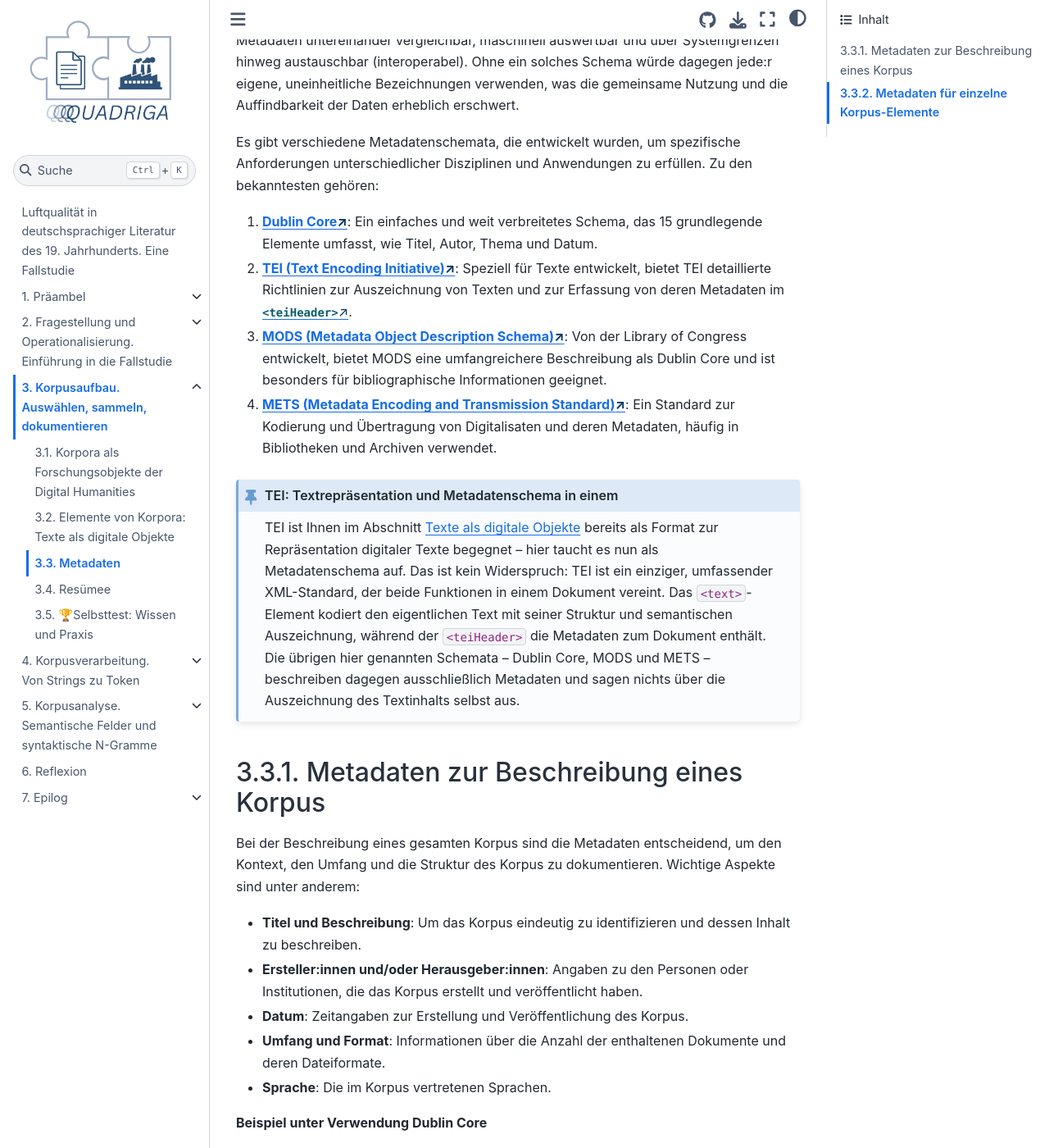
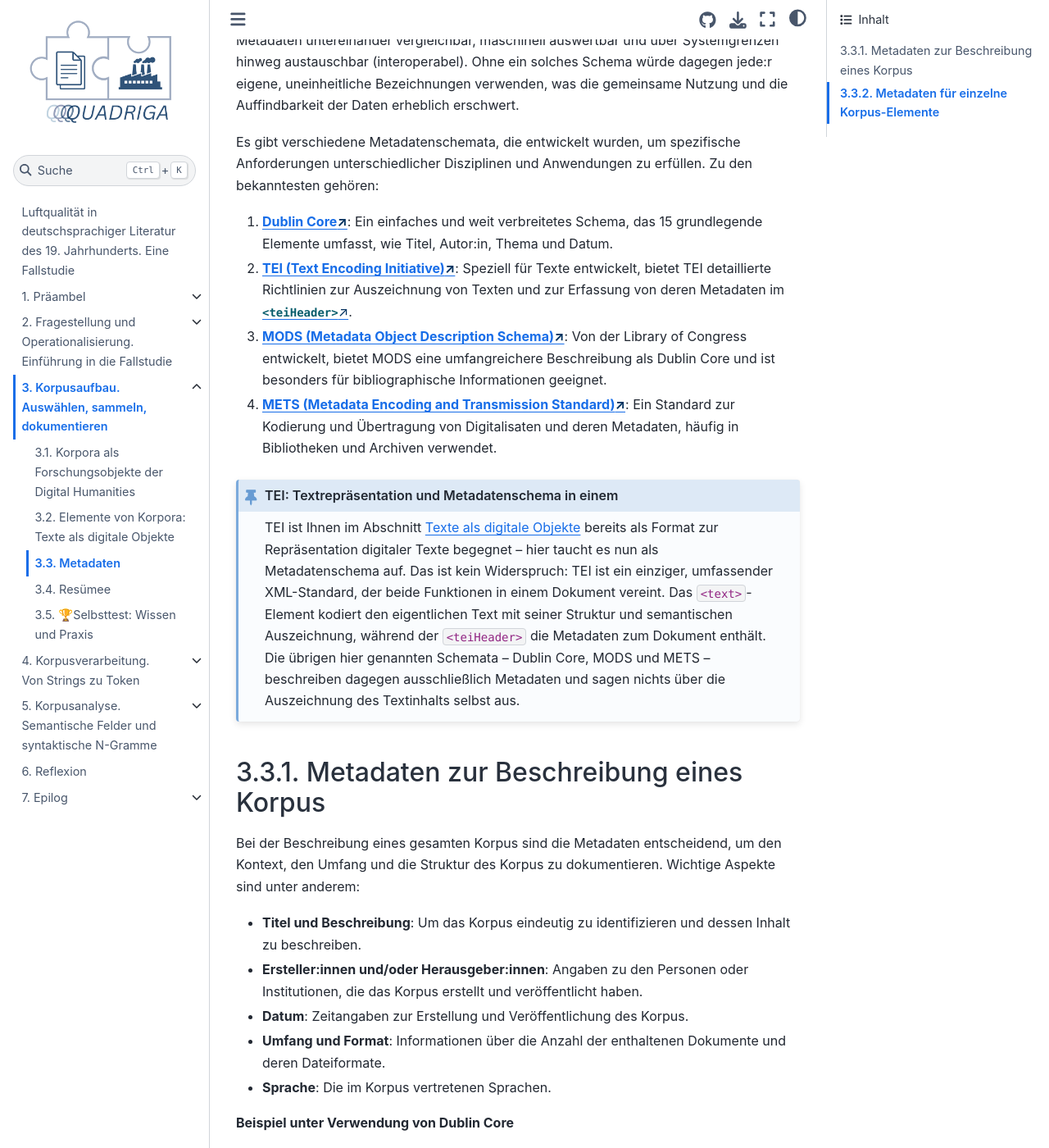
Before and after one commit to quadriga-dk/Text-Fallstudie-3, a Jupyter Book: the page built from corpus_collection/corpus-collection_metadata.md, in a window 1280 px wide and 1400 px high, scrolled down 682 px. Shown: the whole window at 82% size. Built offline with Jupyter Book 1.0.4 settings and Sphinx 7.4.7 and the Sphinx Book theme 1.1.4, drawn with Linux system fonts in a browser that asks for light colours; pages that are not in the unit, such as notebooks, are missing from menus.

Commit message:
Kleinere Tippfehler und Grammatikfehler aus dem Review von Sören Barkey behoben
fixes #242, fixes #244, fixes #245, fixes #246, fixes #247, fixes #255, fixes #256, fixes #257, fixes #258, fixes #260

```diff
--- a/corpus_collection/corpus-collection_metadata.md
+++ b/corpus_collection/corpus-collection_metadata.md
@@ -11,7 +11,7 @@ Ein Schema wirkt damit wie ein gemeinsames Vokabular: Beschreiben verschiedene P
 
 Es gibt verschiedene Metadatenschemata, die entwickelt wurden, um spezifische Anforderungen unterschiedlicher Disziplinen und Anwendungen zu erfüllen. Zu den bekanntesten gehören:
 
-1. **<a href="https://www.dublincore.org/specifications/dublin-core/dces/" class="external-link" target="_blank">Dublin Core</a>**: Ein einfaches und weit verbreitetes Schema, das 15 grundlegende Elemente umfasst, wie Titel, Autor, Thema und Datum.
+1. **<a href="https://www.dublincore.org/specifications/dublin-core/dces/" class="external-link" target="_blank">Dublin Core</a>**: Ein einfaches und weit verbreitetes Schema, das 15 grundlegende Elemente umfasst, wie Titel, Autor:in, Thema und Datum.
 2. **<a href="https://tei-c.org/" class="external-link" target="_blank">TEI (Text Encoding Initiative)</a>**: Speziell für Texte entwickelt, bietet TEI detaillierte Richtlinien zur Auszeichnung von Texten und zur Erfassung von deren Metadaten im <a href="https://tei-c.org/release/doc/tei-p5-doc/de/html/ref-teiHeader.html" class="external-link" target="_blank"><code>&lt;teiHeader&gt;</code></a>.
 3. **<a href="https://www.loc.gov/standards/mods/" class="external-link" target="_blank">MODS (Metadata Object Description Schema)</a>**: Von der Library of Congress entwickelt, bietet MODS eine umfangreichere Beschreibung als Dublin Core und ist besonders für bibliographische Informationen geeignet.
 4. **<a href="https://www.loc.gov/standards/mets/" class="external-link" target="_blank">METS (Metadata Encoding and Transmission Standard)</a>**: Ein Standard zur Kodierung und Übertragung von Digitalisaten und deren Metadaten, häufig in Bibliotheken und Archiven verwendet.
@@ -31,7 +31,7 @@ Bei der Beschreibung eines gesamten Korpus sind die Metadaten entscheidend, um d
 - **Umfang und Format**: Informationen über die Anzahl der enthaltenen Dokumente und deren Dateiformate.
 - **Sprache**: Die im Korpus vertretenen Sprachen.
 
-**Beispiel unter Verwendung Dublin Core**
+**Beispiel unter Verwendung von Dublin Core**
 
 Ein beispielhaftes Metadaten-Set für ein Korpus könnte unter Verwendung von Dublin Core so aussehen:
 
```
Also changed, not shown: corpus_analysis/corpus-analysis_analysis.md (+2 -2 lines), corpus_collection/corpus-collection_corpora-as-research-objects.md (+4 -4 lines), corpus_collection/corpus-collection_intro.md (+1 -1 lines), corpus_processing/corpus-processing_intro-to-nlp.md (+2 -2 lines), research_question/research-question_operationalization.md (+1 -1 lines), 1 other file.
